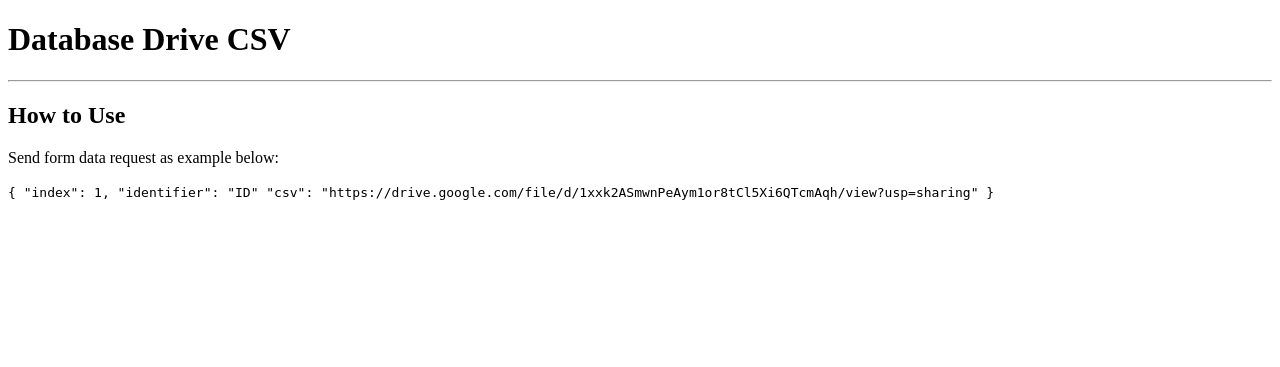
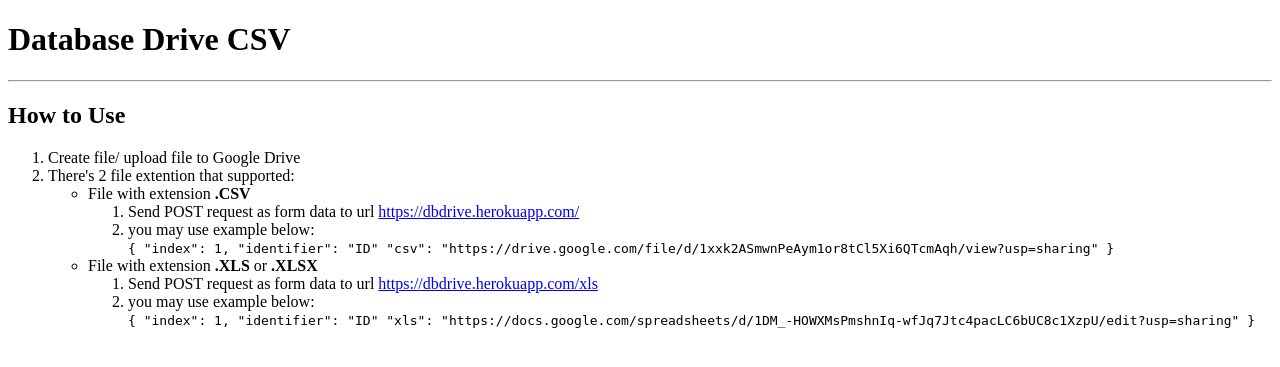
Before and after one commit to darkun7/DB-Drive-CSV, a Flask app: page / in a window 1280 px wide. Shown: the top 367 px of the page. Run offline with Flask 2, Linux system fonts and the light colour scheme.

Commit message:
[ADD] Support for format Excel❎

```diff
--- a/app.py
+++ b/app.py
@@ -2,7 +2,8 @@
 #!/usr/bin/env python
 import os
 from flask import Flask, render_template, request, json, send_from_directory
-import dbdrive as connect
+# import dbdrive as connect
+from reader import *
 
 app = Flask(__name__, template_folder='template')
 
@@ -11,8 +12,13 @@
     return render_template("index.html")
 
 @app.route("/",methods=['POST'])
-def readDB():
-    res = connect.main(request)
+def readCSV():
+    res = csvreader.main(request)
+    return res
+
+@app.route("/xls",methods=['POST'])
+def readXLS():
+    res = xlsreader.main(request)
     return res
 
 if __name__=="__main__":
--- /dev/null
+++ b/reader/__init__.py
@@ -0,0 +1 @@
+__all__ = ["csvreader", "xlsreader"]
--- a/template/index.html
+++ b/template/index.html
@@ -10,7 +10,16 @@
     <h1>Database Drive CSV</h1>
     <hr>
     <h2>How to Use</h2>
-    <p>Send form data request as example below:</p>
+    <ol>
+        <li>Create file/ upload file to Google Drive</li>
+        <li>There's 2 file extention that supported:</li>
+        <li style="list-style: none;">
+            <ul>
+                <li>File with extension <b>.CSV</b></li>
+                <li style="list-style: none;">
+                    <ol>
+                        <li>Send POST request as form data to url <a href="https://dbdrive.herokuapp.com/">https://dbdrive.herokuapp.com/</a></li>
+                        <li>you may use example below: <br>
                             <code>
                                 {
                                     "index": 1,
@@ -18,5 +27,26 @@
                                     "csv": "https://drive.google.com/file/d/1xxk2ASmwnPeAym1or8tCl5Xi6QTcmAqh/view?usp=sharing"
                                 }
                             </code>
+                        </li>
+                    </ol>
+                </li>
+                <li>File with extension <b>.XLS</b> or <b>.XLSX</b> </li>
+                <li style="list-style: none;">
+                    <ol>
+                        <li>Send POST request as form data to url <a href="https://dbdrive.herokuapp.com/xls">https://dbdrive.herokuapp.com/xls</a></li>
+                        <li>you may use example below: <br>
+                            <code>
+                                {
+                                    "index": 1,
+                                    "identifier": "ID"
+                                    "xls": "https://docs.google.com/spreadsheets/d/1DM_-HOWXMsPmshnIq-wfJq7Jtc4pacLC6bUC8c1XzpU/edit?usp=sharing"
+                                }
+                            </code>
+                        </li>
+                    </ol>
+                </li>
+            </ul>
+        </li>
+    </ol>
 </body>
 </html>
```
Also changed, not shown: dbdrive.py (+1 -11 lines), reader/csvreader.py (added, +18 -0 lines), reader/xlsreader.py (added, +18 -0 lines), readme.md. Lines whose indentation alone changed are shown as unchanged.
